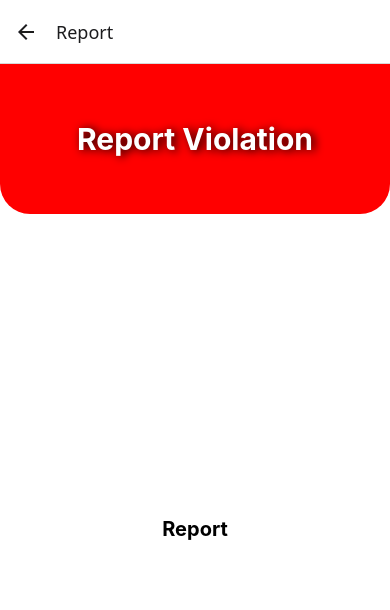
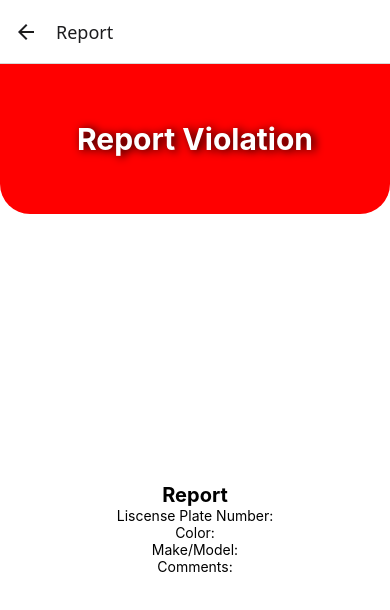
Before and after one commit to UNLV-CS472-672/2025-S-GROUP1-URP, a React Native app: screen /Report in a window 390 px wide. Shown: the top 610 px of the page. Built offline with nearby package versions, Linux system fonts and the light colour scheme.

Commit message:
added more titles for report page
added in the License plate number, color, make/model, and comments

```diff
--- a/screens/ReportScreen.js
+++ b/screens/ReportScreen.js
@@ -35,6 +35,14 @@ export default function ReportScreen() {
       {/* Main Content */}
       <View style={styles.content}>
         <Text style={styles.text}>Report</Text>
+         {/* Vehicle Number Input */}
+         <Text style={styles.label}>Liscense Plate Number:</Text>
+         {/* Color Input */}
+         <Text style={styles.label}>Color:</Text>
+         {/* Make Input */}
+         <Text style={styles.label}>Make/Model:</Text>
+         {/* Comments */}
+         <Text style={styles.label}>Comments:</Text>
       </View>
     </View>
   );
```
